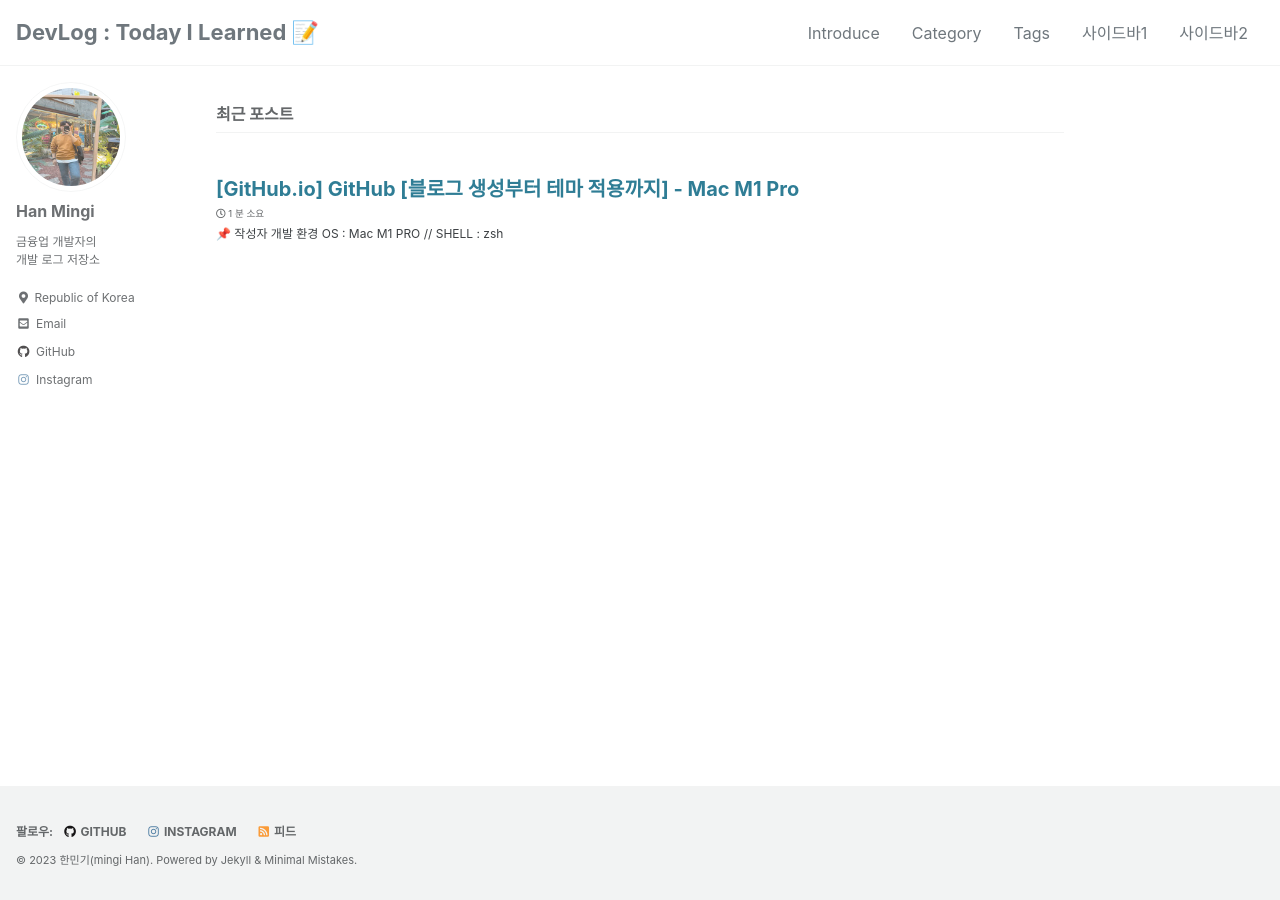
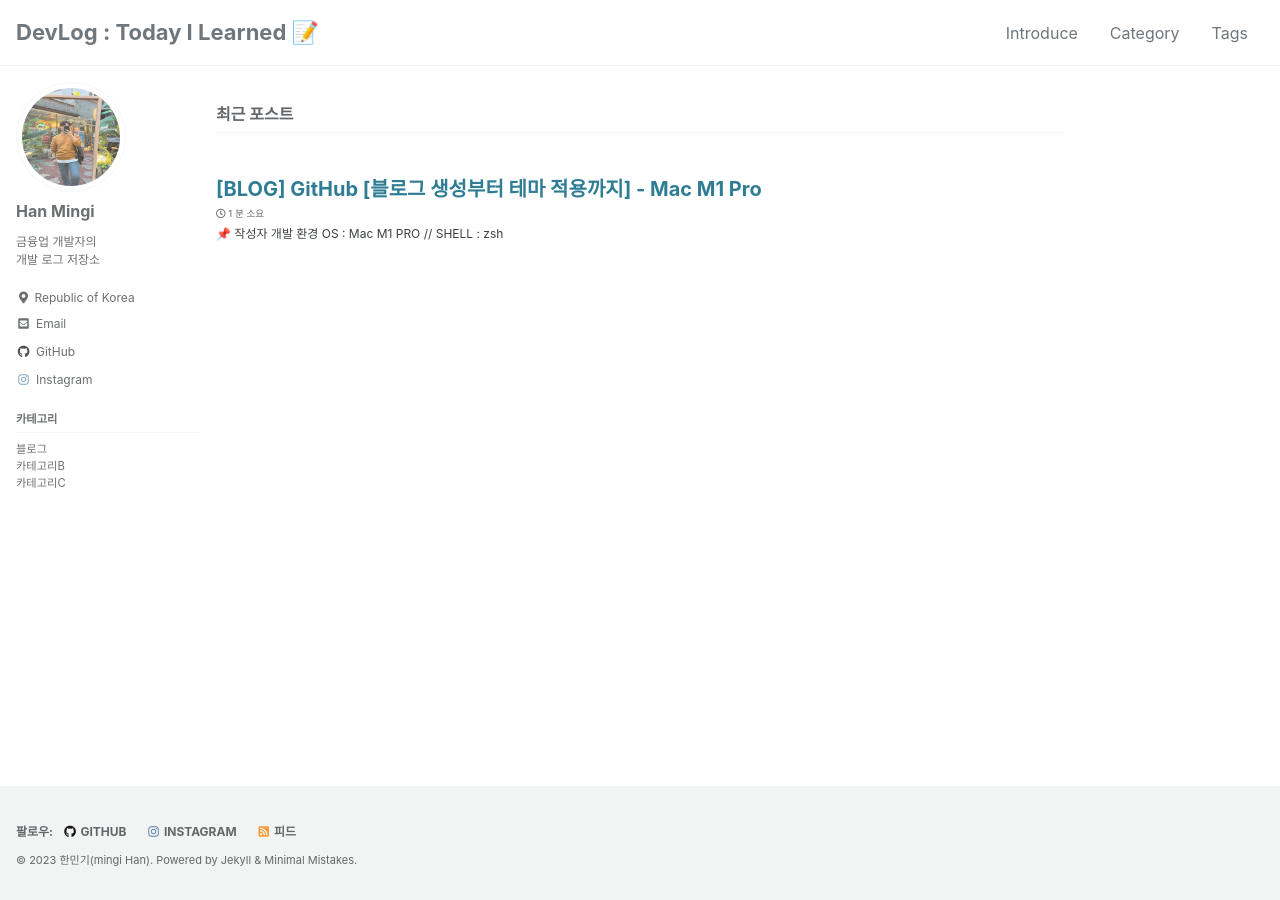
Before and after one commit to hanmingi/hanmingi.github.io, a Jekyll site: the page built from index.html, in a window 1280 px wide. Built offline with Jekyll 4.4.1, drawn with Linux system fonts in a browser that asks for light colours; cached includes are drawn as plain includes; the list of posts is cut into pages by our own code.

Commit message:
[add] 사이드바 기능 추가

```diff
--- a/_config.yml
+++ b/_config.yml
@@ -290,6 +290,8 @@ defaults:
       comments: true # true
       share: true
       related: true
+      sidebar:                  #카테고리추가
+        nav: "sidebar-category" #카테고리추가
   # _pages
   - scope:
       path: "_pages"
--- a/_data/navigation.yml
+++ b/_data/navigation.yml
@@ -1,20 +1,19 @@
 # main links
 main:
-  # - title: "Quick-Start Guide"
-  #  url: https://mmistakes.github.io/minimal-mistakes/docs/quick-start-guide/
-  # - title: "About"
-  #   url: https://mmistakes.github.io/minimal-mistakes/about/
-  # - title: "Sample Posts"
-  #   url: /year-archive/
-  # - title: "Sample Collections"
-  #   url: /collection-archive/
   - title: "Introduce"
     url: /about/
   - title: "Category"
     url: "/categories/"
   - title: "Tags"
     url: /tags/
-  - title: "사이드바1"
-    url: "/Category1"
-  - title: "사이드바2"
-    url: "/Category2"
+
+# 사이드바 추가
+sidebar-category:
+  - title: "카테고리"
+    children:
+      - title: "블로그"
+        url: "/blog"
+      - title: "카테고리B"
+        url:  "/CategoryB"
+      - title: "카테고리C"
+        url:  "/CategoryC"
--- a/_posts/github.io/2023-06-08-Make GithubBlog.md
+++ b/_posts/blog/2023-06-08-Make GithubBlog.md
@@ -1,7 +1,7 @@
 ---
-title: "[GitHub.io] GitHub [블로그 생성부터 테마 적용까지] - Mac M1 Pro"
+title: "[BLOG] GitHub [블로그 생성부터 테마 적용까지] - Mac M1 Pro"
 categories:
-    - github.io
+    - blog
 
 tags:
     - minimal mistakes
--- a/index.html
+++ b/index.html
@@ -1,4 +1,6 @@
 ---
 layout: home
 author_profile: true
+sidebar:
+    nav: "sidebar-category"
 ---
```
Also changed, not shown: _pages/about.md (+1 -3 lines), _pages/category-blog.md (added, +11 -0 lines).
